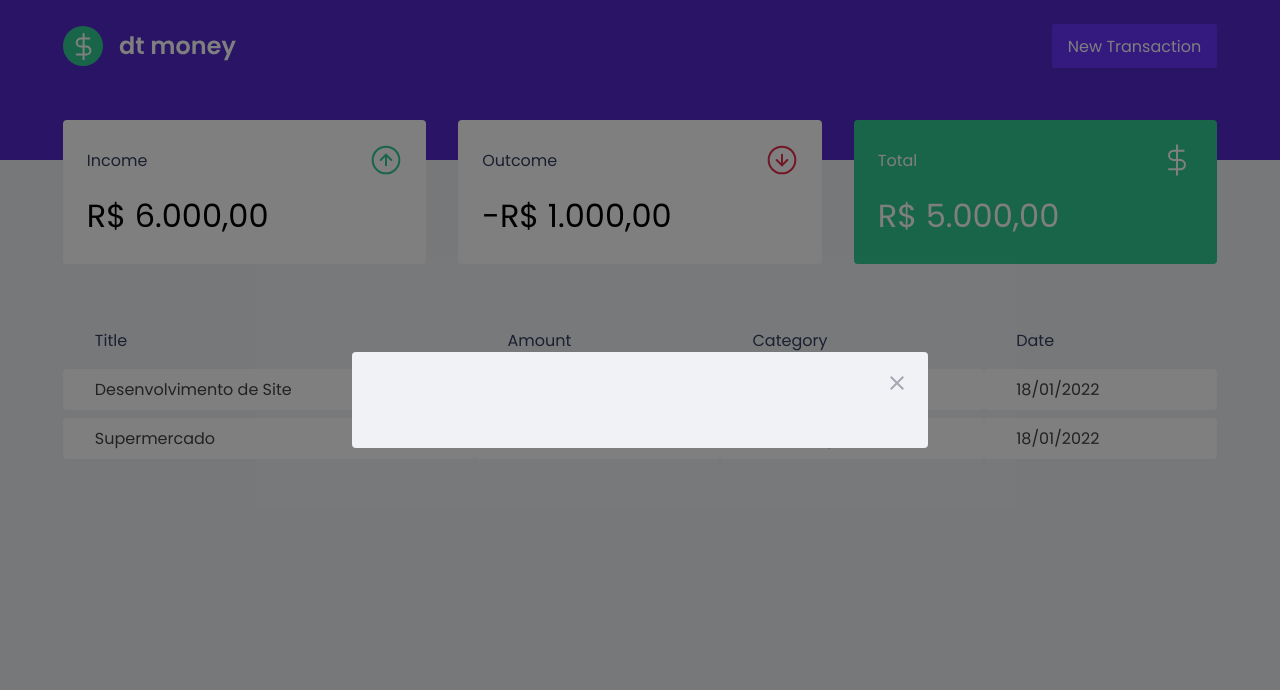
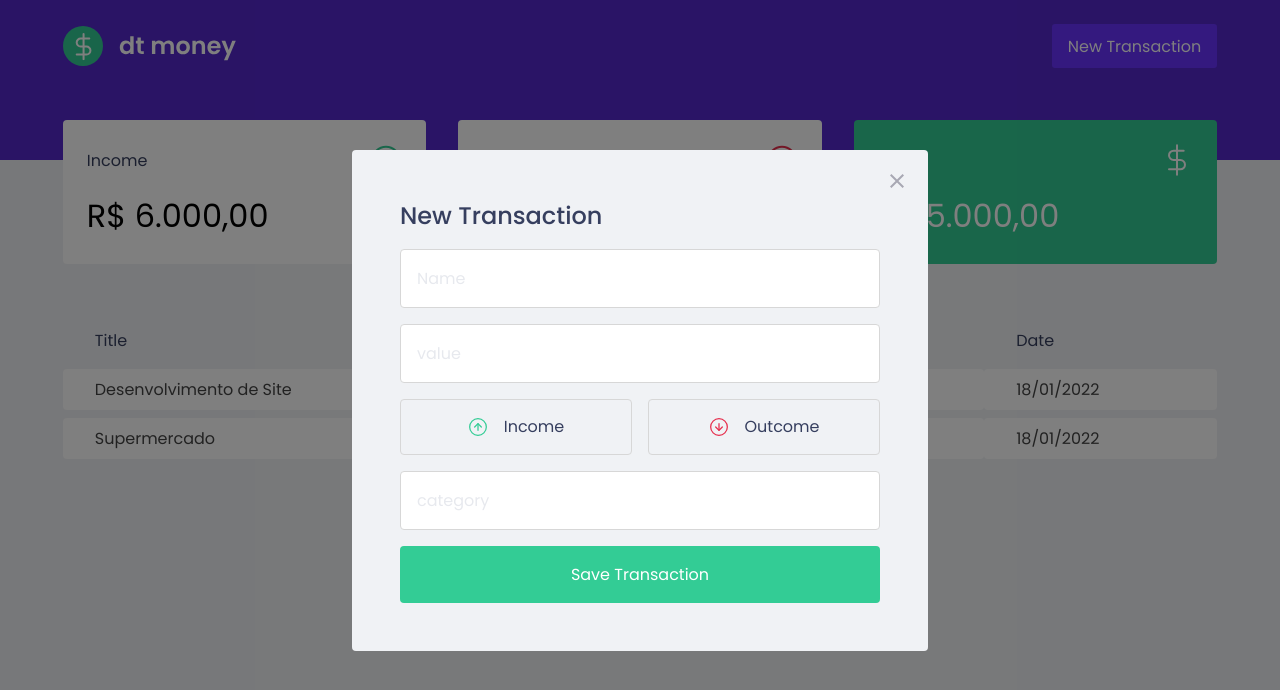
Before and after one commit to lipex360x/dtmoney, a React (Create React App) app in the folder frontend/: page / in a window 1280 px wide. Both pictures are taken after a click on the button "New Transaction". Shown: the top 690 px of the page. Built offline with nearby package versions, Linux system fonts and the light colour scheme.

Commit message:
modal style updated

```diff
--- a/frontend/src/components/NewTransaction/index.tsx
+++ b/frontend/src/components/NewTransaction/index.tsx
@@ -1,6 +1,9 @@
-// import * as S from './styles'
+import * as S from './styles'
 import Modal from 'react-modal'
+
 import closeImg from '../../assets/close.svg'
+import incomeImg from '../../assets/income.svg'
+import outcomeImg from '../../assets/outcome.svg'
 
 interface NewTransactionProps {
   isOpen: boolean
@@ -18,6 +21,41 @@ export function NewTransaction ({ isOpen, onRequestClose }:NewTransactionProps)
       <button className='btn-modal-close' onClick={onRequestClose}>
         <img src={closeImg} alt="" />
       </button>
+    <S.Container>
+      <h2>New Transaction</h2>
+
+      <input
+        type="text"
+        placeholder='Name'
+      />
+
+      <input
+        type="text"
+        placeholder='value'
+      />
+
+      <S.TypeButtons>
+
+        <S.Button>
+          <img src={incomeImg} alt="Income" />
+          <span>Income</span>
+        </S.Button>
+
+        <S.Button>
+          <img src={outcomeImg} alt="Outcome" />
+          <span>Outcome</span>
+        </S.Button>
+
+      </S.TypeButtons>
+
+      <input
+        type="text"
+        placeholder='category'
+      />
+
+      <button type='submit'>Save Transaction</button>
+
+    </S.Container>
     </Modal>
   )
 }
--- a/frontend/src/components/NewTransaction/styles.ts
+++ b/frontend/src/components/NewTransaction/styles.ts
@@ -1,5 +1,70 @@
 import styled from 'styled-components'
+import { darken } from 'polished'
 
-export const Container = styled.section`
+export const Container = styled.form`
+ display: grid;
+ gap: 1rem;
 
+ h2 {
+   font-size: 1.5rem;
+   font-weight: 500;
+   color: var(--text-title)
+ }
+
+ input[type='text'] {
+   font-size: 1rem;
+   border: 1px solid #D7D7D7;
+   border-radius: 0.25rem;
+   padding: 1rem;
+
+   &::placeholder {
+     color: #E7E9EE;
+   }
+
+   &:focus {
+      border: 1px solid #D7D7D7;
+      outline: 1px solid #d0d0d0;
+   }
+ }
+
+ button[type='submit'] {
+    font-size: 1rem;
+    padding: 1rem;
+    background: var(--green);
+    border-radius: 0.25rem;
+    color: #fff;
+    font-weight: 400;
+    transition: background 0.3s;
+
+    &:hover {
+      background: ${darken(0.05, '#33cc95')};
+    }
+ }
 `
+
+export const TypeButtons = styled.div`
+  display: grid;
+  grid-template-columns: 1fr 1fr;
+  gap: 1rem;
+`
+
+export const Button = styled.button`
+  display: flex;
+  height: 3.5rem;
+  align-items: center;
+  justify-content: center;
+  border: 1px solid #d7d7d7;
+  border-radius: 0.25rem;
+
+  img {
+    width: 20px;
+    height: 20px
+  }
+
+  span {
+    display: inline-block;
+    margin-left: 1rem;
+    font-size: 1rem;
+    color: var(--text-title)
+  }
+`
```
